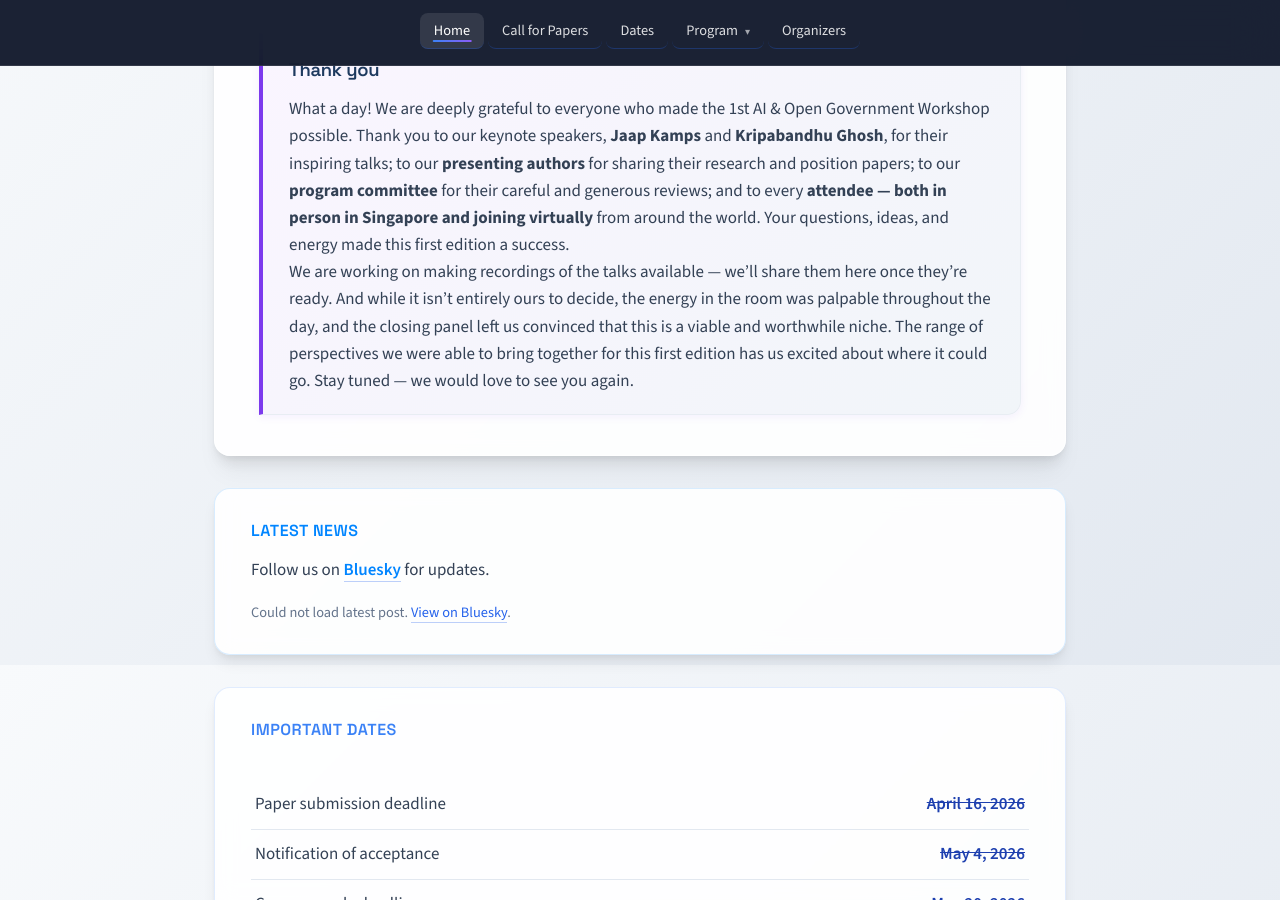
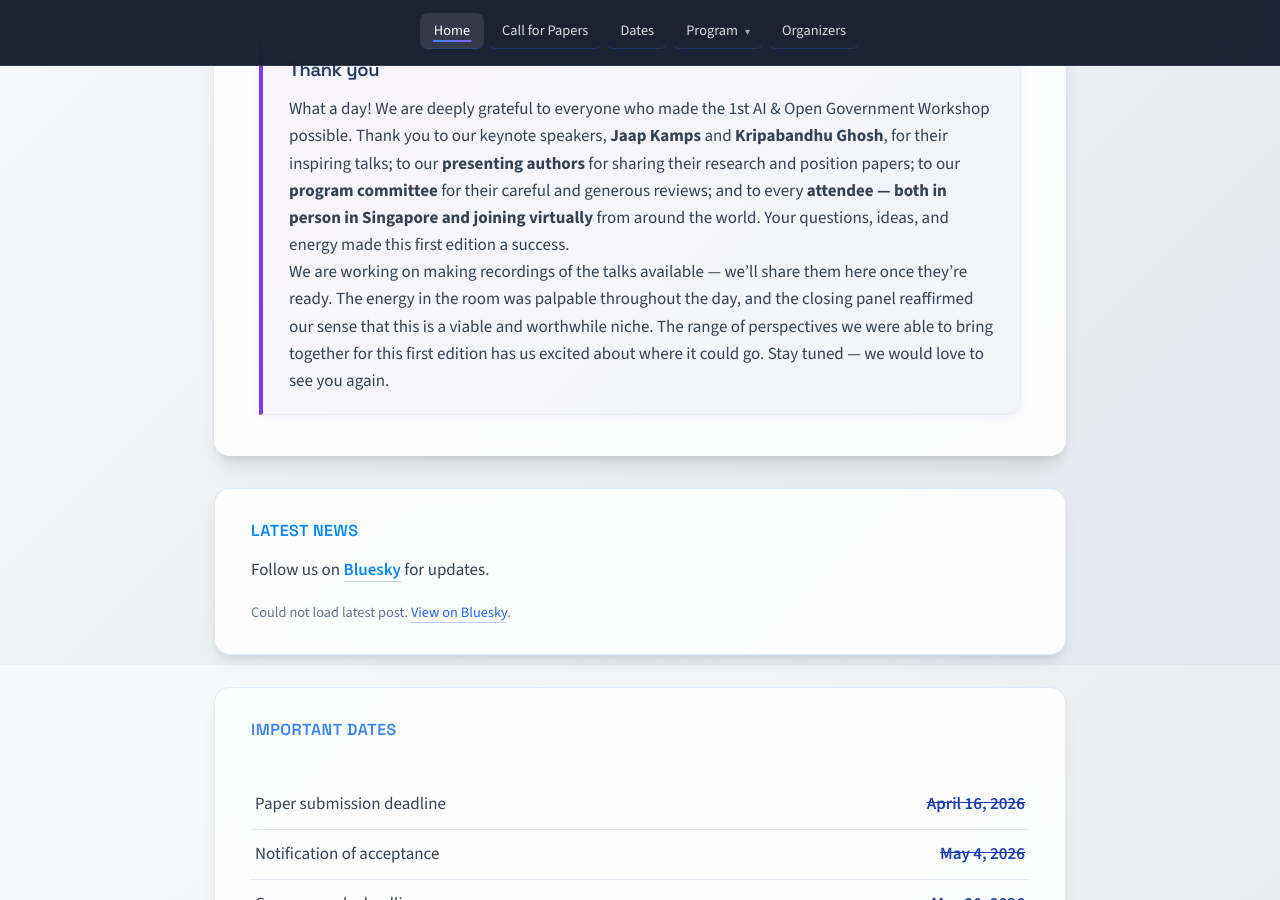
Before and after one commit to graus/aiog, a Jekyll site: the page built from index.md, in a window 1280 px wide and 900 px high, scrolled down 2035 px. Built offline with Jekyll 4.4.1, drawn with Linux system fonts in a browser that asks for light colours.

Commit message:
Drop literal caveat from closing note
Co-Authored-By: Claude Opus 4.8 (1M context) <noreply@anthropic.com>

```diff
--- a/index.md
+++ b/index.md
@@ -35,7 +35,7 @@ description: The 1st AI & Open Government Workshop (AIOG) at ICAIL 2026, Singapo
 
 What a day! We are deeply grateful to everyone who made the 1st AI &amp; Open Government Workshop possible. Thank you to our keynote speakers, **Jaap Kamps** and **Kripabandhu Ghosh**, for their inspiring talks; to our **presenting authors** for sharing their research and position papers; to our **program committee** for their careful and generous reviews; and to every **attendee — both in person in Singapore and joining virtually** from around the world. Your questions, ideas, and energy made this first edition a success.
 
-We are working on making recordings of the talks available — we'll share them here once they're ready. And while it isn't entirely ours to decide, the energy in the room was palpable throughout the day, and the closing panel left us convinced that this is a viable and worthwhile niche. The range of perspectives we were able to bring together for this first edition has us excited about where it could go. Stay tuned — we would love to see you again.
+We are working on making recordings of the talks available — we'll share them here once they're ready. The energy in the room was palpable throughout the day, and the closing panel reaffirmed our sense that this is a viable and worthwhile niche. The range of perspectives we were able to bring together for this first edition has us excited about where it could go. Stay tuned — we would love to see you again.
 
 </div>
 </section>
```
